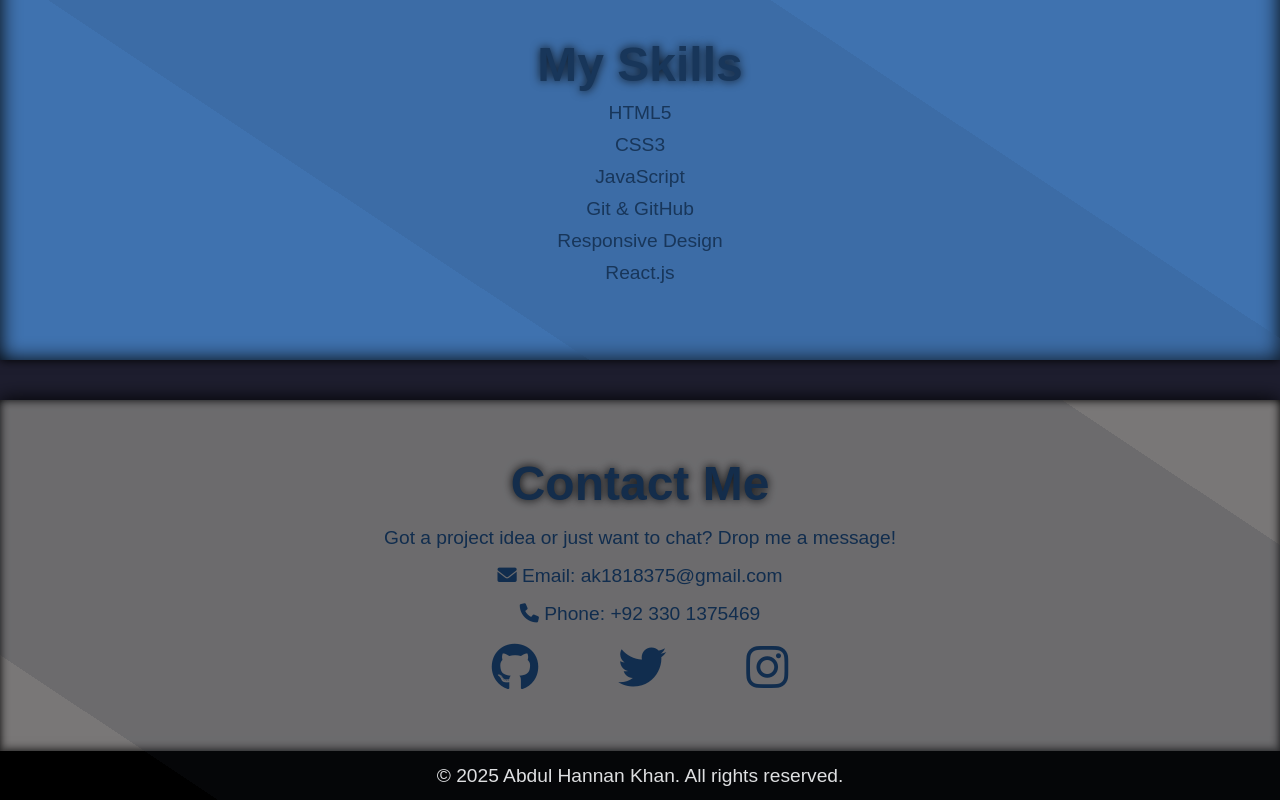
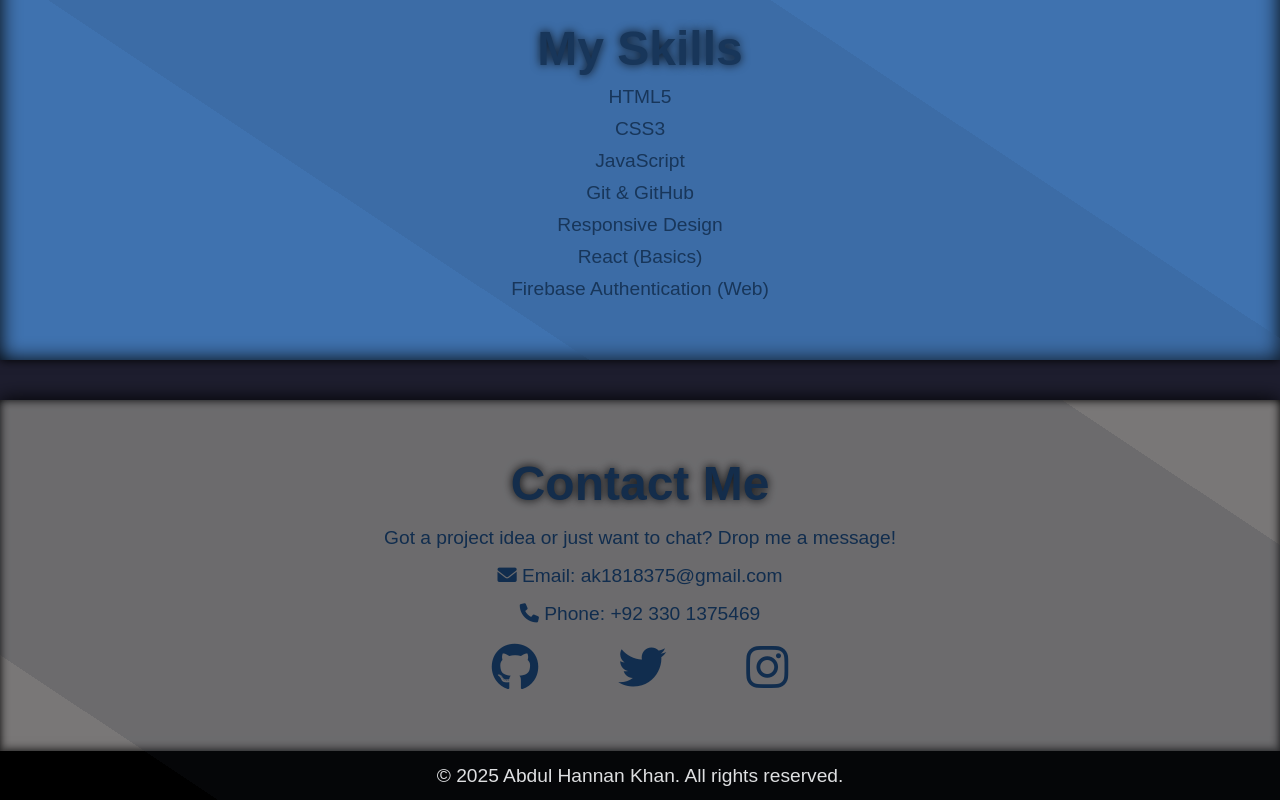
Before and after one commit to Hannankhan203/My-React-Portfolio, a React (Create React App) app: page /skills in a window 1280 px wide. Shown: the part 4160-4960 px from the top of the page. Built offline with nearby package versions, Linux system fonts and the light colour scheme.

Commit message:
Added firebase authentication skill

```diff
--- a/src/components/Skills.jsx
+++ b/src/components/Skills.jsx
@@ -7,7 +7,8 @@ function Skills({ darkMode }) {
     "JavaScript",
     "Git & GitHub",
     "Responsive Design",
-    "React.js",
+    "React (Basics)",
+    "Firebase Authentication (Web)"
   ];
 
   return (
```
